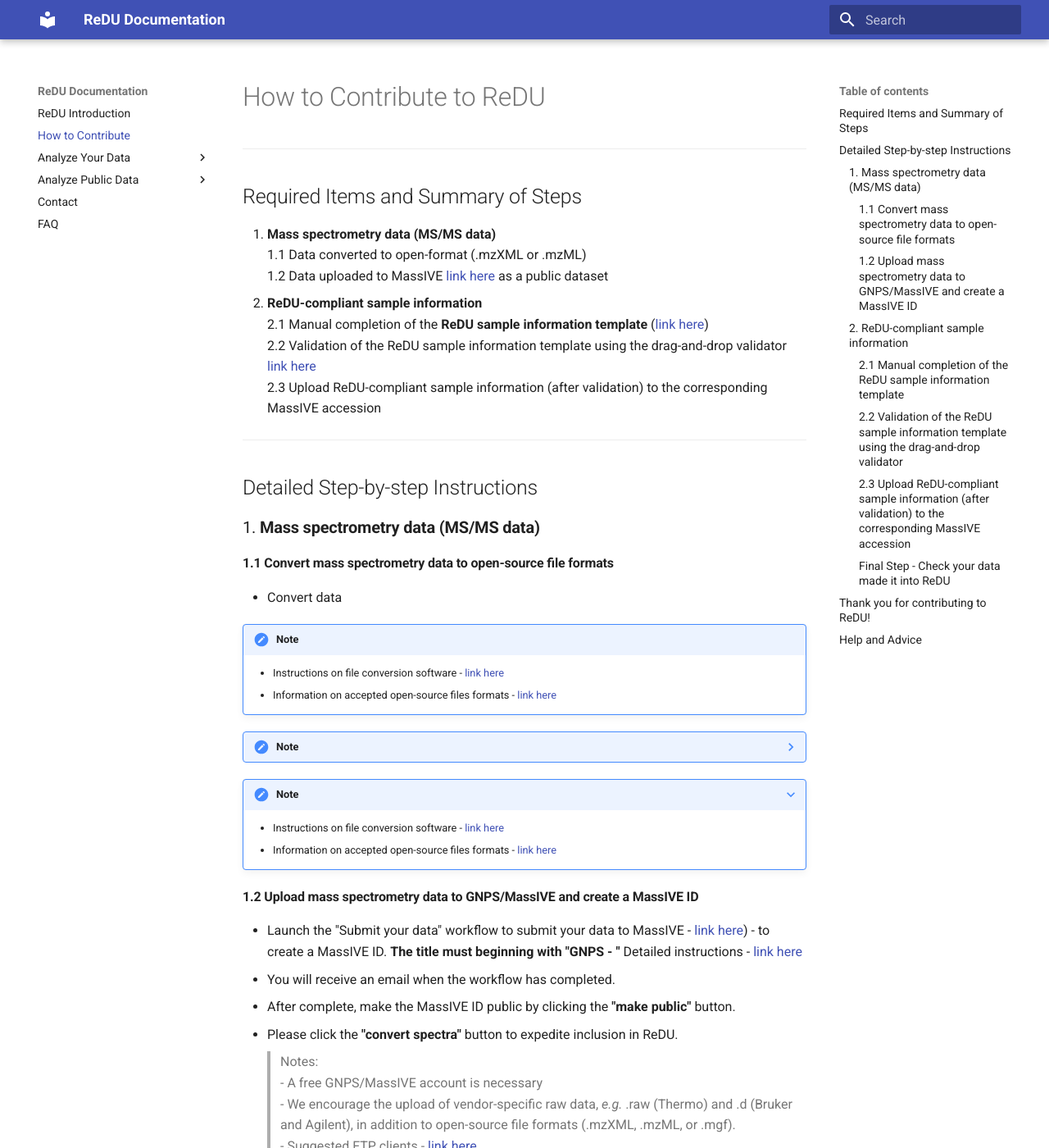
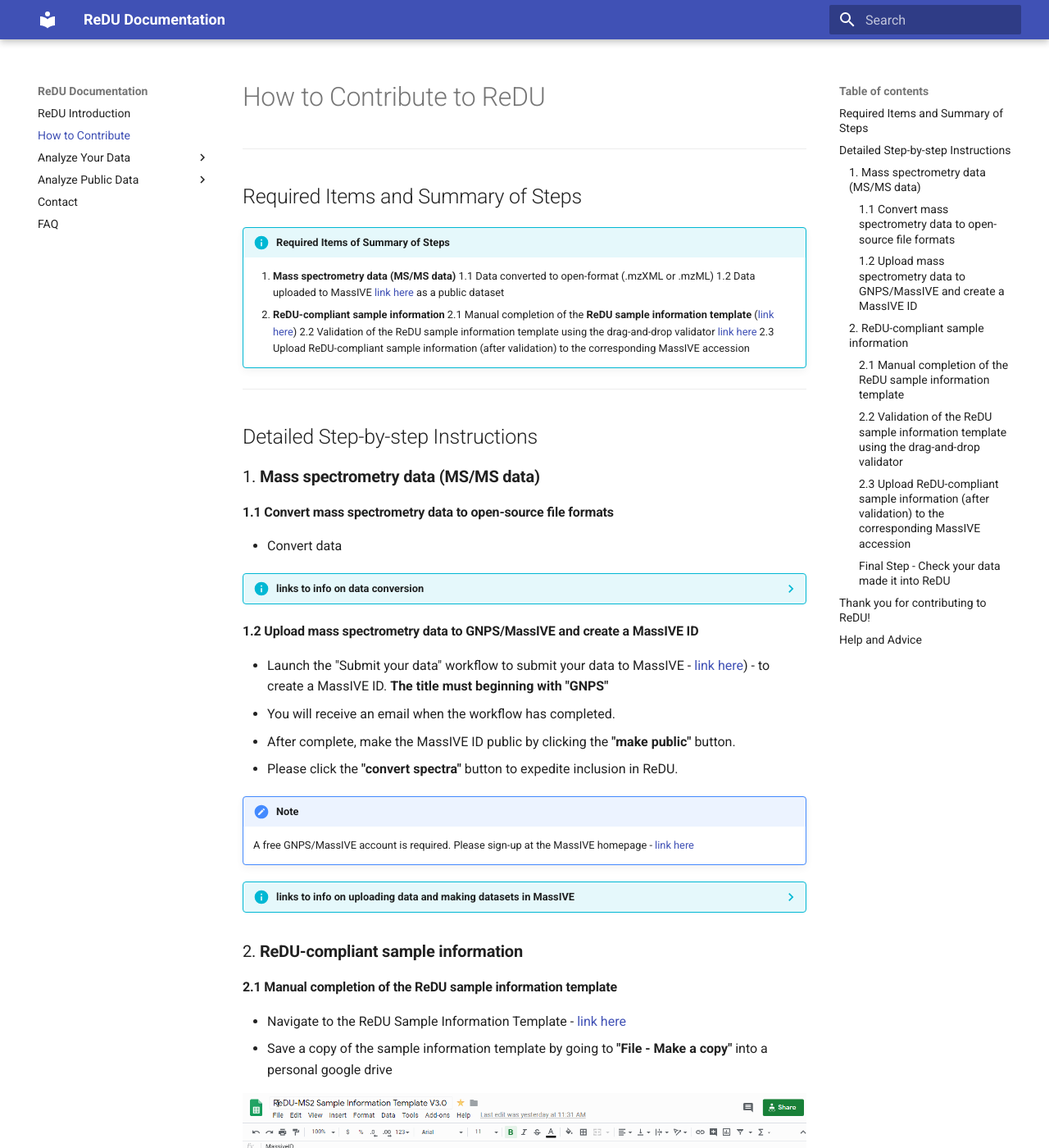
Before and after one commit to mwang87/ReDU-MS2-Documentation, an MkDocs documentation site: the page built from docs/HowtoContribute.md, in a window 1280 px wide and 1400 px high. Shown: the whole window at 82% size. Built offline with MkDocs 1.6.1 and Material for MkDocs 9.7.7, drawn with Linux system fonts in a browser that asks for light colours; some of the changed text lies outside the part shown.

Commit message:
Update HowtoContribute.md
test update to documentation with info boxes

```diff
--- a/docs/HowtoContribute.md
+++ b/docs/HowtoContribute.md
@@ -3,47 +3,44 @@
 ---
 
 ## Required Items and Summary of Steps
-1. **Mass spectrometry data (MS/MS data)**  <br>
-  1.1 Data converted to open-format (.mzXML or .mzML) <br>
-  1.2 Data uploaded to MassIVE [link here](https://massive.ucsd.edu/ProteoSAFe/static/massive.jsp) as a public dataset <br>
-2. **ReDU-compliant sample information**  <br>
-  2.1 Manual completion of the **ReDU sample information template** ([link here](https://docs.google.com/spreadsheets/d/1v71bnUd8fiXX51zuZIUAvYETWmpwFQj-M3mu4CNsHBU/edit?usp=sharing)) <br>
-  2.2 Validation of the ReDU sample information template using the drag-and-drop validator [link here](https://redu.ucsd.edu/ReDUValidator) <br>
-  2.3 Upload ReDU-compliant sample information (after validation) to the corresponding MassIVE accession <br>
+
+!!! info "Required Items of Summary of Steps"
+	1. **Mass spectrometry data (MS/MS data)**
+		1.1 Data converted to open-format (.mzXML or .mzML)
+		1.2 Data uploaded to MassIVE [link here](https://massive.ucsd.edu/ProteoSAFe/static/massive.jsp) as a public dataset
+	2. **ReDU-compliant sample information**
+		2.1 Manual completion of the **ReDU sample information template** ([link here](https://docs.google.com/spreadsheets/d/1v71bnUd8fiXX51zuZIUAvYETWmpwFQj-M3mu4CNsHBU/edit?usp=sharing))
+		2.2 Validation of the ReDU sample information template using the drag-and-drop validator [link here](https://redu.ucsd.edu/ReDUValidator)
+		2.3 Upload ReDU-compliant sample information (after validation) to the corresponding MassIVE accession
 
 ---
 
 ## Detailed Step-by-step Instructions
 
-### 1. **Mass spectrometry data (MS/MS data)**  <br>
+### 1. **Mass spectrometry data (MS/MS data)**
 
 #### 1.1 Convert mass spectrometry data to open-source file formats
 - Convert data
 
-!!! note
+??? info "links to info on data conversion"
     - Instructions on file conversion software - [link here](https://github.com/CCMS-UCSD/GNPSDocumentation/blob/master/docs/fileconversion.md)
     - Information on accepted open-source files formats - [link here](https://github.com/CCMS-UCSD/GNPSDocumentation/blob/master/docs/isgnpsright.md)
 
-??? note
-    - Instructions on file conversion software - [link here](https://github.com/CCMS-UCSD/GNPSDocumentation/blob/master/docs/fileconversion.md)
-    - Information on accepted open-source files formats - [link here](https://github.com/CCMS-UCSD/GNPSDocumentation/blob/master/docs/isgnpsright.md)
-
-???+ note
-    - Instructions on file conversion software - [link here](https://github.com/CCMS-UCSD/GNPSDocumentation/blob/master/docs/fileconversion.md)
-    - Information on accepted open-source files formats - [link here](https://github.com/CCMS-UCSD/GNPSDocumentation/blob/master/docs/isgnpsright.md)
-
-#### 1.2 Upload mass spectrometry data to GNPS/MassIVE and create a MassIVE ID <br>
-- Launch the "Submit your data" workflow to submit your data to MassIVE - [link here](https://massive.ucsd.edu/ProteoSAFe/static/massive.jsp?redirect=auth)) - to create a MassIVE ID. **The title must beginning with "GNPS - "** Detailed instructions - [link here](https://ccms-ucsd.github.io/GNPSDocumentation/datasets/)
+#### 1.2 Upload mass spectrometry data to GNPS/MassIVE and create a MassIVE ID
+- Launch the "Submit your data" workflow to submit your data to MassIVE - [link here](https://massive.ucsd.edu/ProteoSAFe/static/massive.jsp?redirect=auth)) - to create a MassIVE ID. **The title must beginning with "GNPS"**
 - You will receive an email when the workflow has completed.
 - After complete, make the MassIVE ID public by clicking the **"make public"** button.
 - Please click the **"convert spectra"** button to expedite inclusion in ReDU.
 
-    > Notes: <br>
-      - A free GNPS/MassIVE account is necessary <br>
-      - We encourage the upload of vendor-specific raw data, *e.g.* .raw (Thermo) and .d (Bruker and Agilent), in addition to open-source file formats (.mzXML, .mzML, or .mgf). <br>
-      - Suggested FTP clients - [link here](https://ccms-ucsd.github.io/GNPSDocumentation/fileupload/) <br>
+!!! note
+	A free GNPS/MassIVE account is required. Please sign-up at the MassIVE homepage - [link here](https://massive.ucsd.edu/ProteoSAFe/static/massive.jsp)
 
-### 2. **ReDU-compliant sample information** <br>
+??? info "links to info on uploading data and making datasets in MassIVE"
+    - Information on making datasets in MassIVE - [link here](https://ccms-ucsd.github.io/GNPSDocumentation/datasets/)
+	- Suggested FTP clients - [link here](https://ccms-ucsd.github.io/GNPSDocumentation/fileupload/)
+	- We encourage the upload of vendor-specific raw data, *e.g.* .raw (Thermo) and .d (Bruker and Agilent), in addition to open-source file formats (.mzXML, .mzML, or .mgf). <br>
+
+### 2. **ReDU-compliant sample information**
 
 #### 2.1 Manual completion of the ReDU sample information template
 - Navigate to the ReDU Sample Information Template - [link here](https://docs.google.com/spreadsheets/d/1v71bnUd8fiXX51zuZIUAvYETWmpwFQj-M3mu4CNsHBU/edit?usp=sharing)
```
Also changed, not shown: other parts of docs/HowtoContribute.md (+4 -4 lines).
